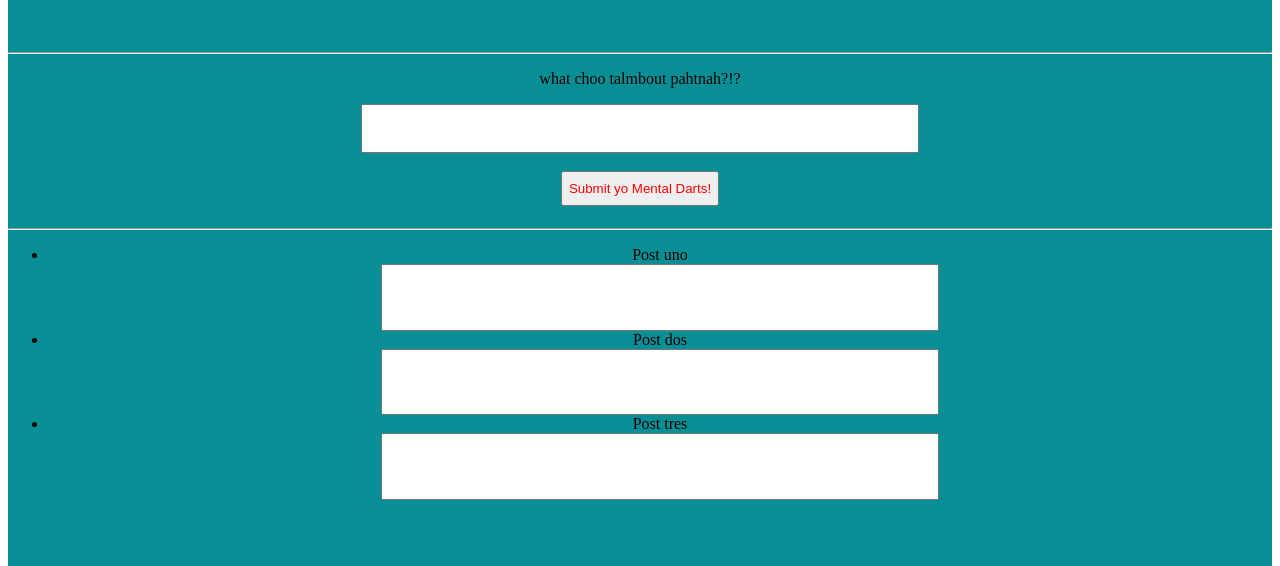
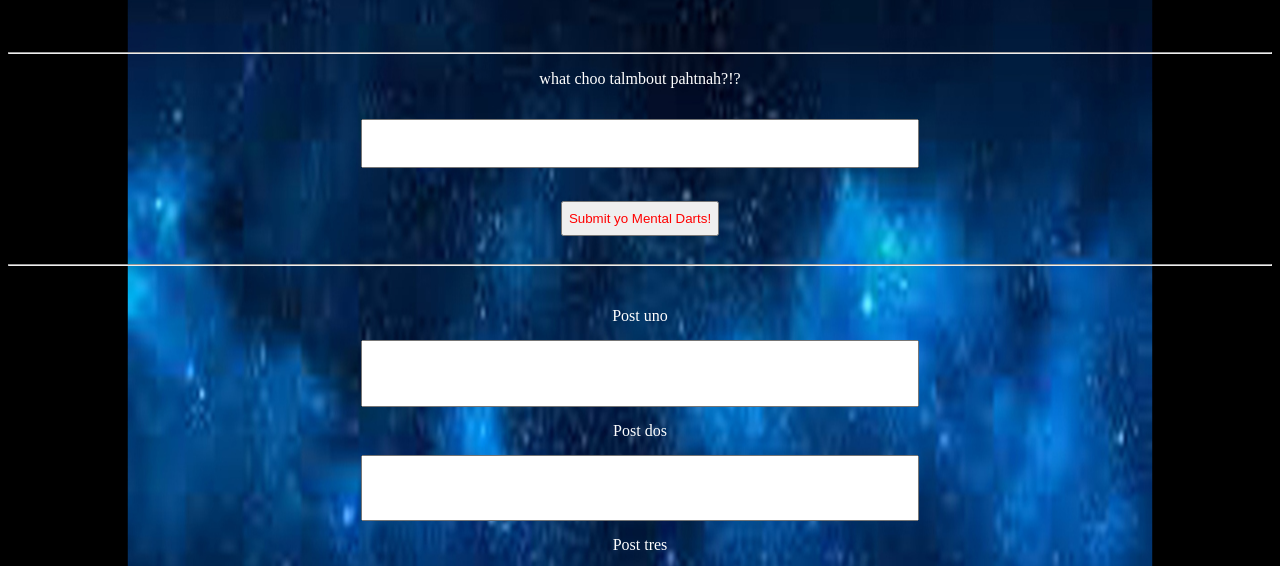
Before and after one commit to christopherhanten/microbloggin, a plain HTML site: page index.html in a window 1280 px wide. Shown: the part 195-761 px from the top of the page. Drawn offline with Linux system fonts and the light colour scheme; a script that the page names is missing.

```diff
--- a/index.html
+++ b/index.html
@@ -7,9 +7,10 @@
     <link rel="stylesheet" type="text/css" href="style.css">
   </head>
 
-  <body>
+  <body class= "body">
 
-    <main class="main">
+
+    <main class= "main">
 
     <!-- this is where the name of the page is going to be located. -->
     <section class= "nameOfPage">
@@ -30,7 +31,8 @@
       <!-- here is the buttom to submit the new mb -->
       <div><button class="button" type="Submit" form="box1" value="Submit">Submit yo Mental Darts!</button></div>
     </section>
-    </br></br></br></br></br>
+
+  </br></br></br></br></br></br></br>
     <hr></hr>
 
     <!-- here is where previous posts shall go, I was inspired by Tess on this -->
--- a/style.css
+++ b/style.css
@@ -1,6 +1,8 @@
-
+.body {
+  background-image: url("images/space.jpeg");
+  background-position: center;
+}
 .main {
-    background-color: #088e95;
     height: 980px;
     width:  auto;
 }
@@ -15,6 +17,7 @@
   text-align: center;
   height: 60px;
   border: 20px 0 0 0;
+  color: #FFFFFF;
 
 }
 .button {
@@ -25,11 +28,14 @@
 }
 .form {
   border: 12px,0;
+  padding: 15px;
 }
 .list {
   margin: auto 0;
 }
 #postings {
   text-align: center;
-  list-style-position: inherit;
+  list-style-type: none;
+  padding: 25px;
+  color: #FFFFFF;
 }
```
Also changed, not shown: images/space.jpeg (added).
